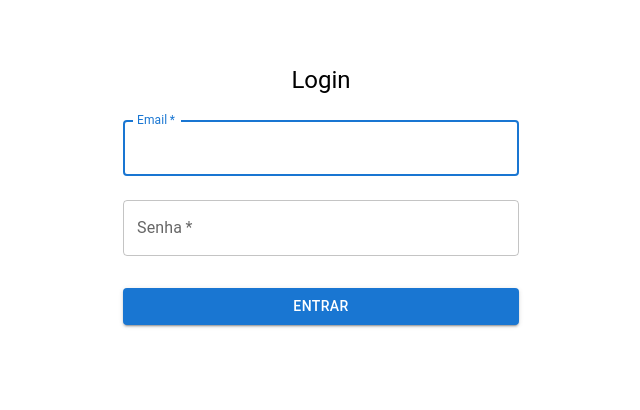
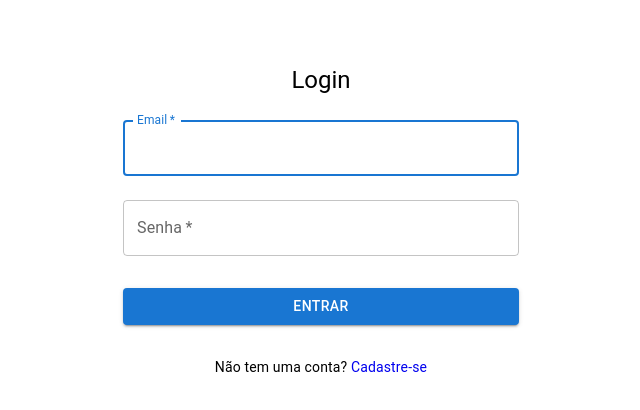
Before and after one commit to emersonbbezerra/candy-cost-manager-frontend, a React (Create React App) app: page /login in a window 1280 px wide. Shown: the top 410 px of the page, without its empty margins (319-959 px from the left). Built offline with nearby package versions, Linux system fonts and the light colour scheme; no server answers.

Commit message:
feat: :sparkles: add error validation feedback on login form

```diff
--- a/src/pages/Login.tsx
+++ b/src/pages/Login.tsx
@@ -7,7 +7,7 @@ import {
   Typography,
 } from '@mui/material';
 import React, { useState } from 'react';
-import { useNavigate } from 'react-router-dom';
+import { Link, useNavigate } from 'react-router-dom';
 import { useAuth } from '../contexts/AuthContext';
 
 const Login: React.FC = () => {
@@ -84,6 +84,8 @@ const Login: React.FC = () => {
             value={password}
             onChange={(e) => setPassword(e.target.value)}
             disabled={loading}
+            error={!!error} // Adiciona borda vermelha se houver erro
+            helperText={error ? 'E-mail ou senha incorretos.' : ''}
           />
           <Button
             type="submit"
@@ -95,6 +97,15 @@ const Login: React.FC = () => {
             {loading ? 'Entrando...' : 'Entrar'}
           </Button>
         </Box>
+        <Typography variant="body2" sx={{ mt: 2 }}>
+          Não tem uma conta?{' '}
+          <Link
+            to="/register"
+            style={{ textDecoration: 'none', color: 'primary.main' }}
+          >
+            Cadastre-se
+          </Link>
+        </Typography>
       </Box>
     </Container>
   );
```
